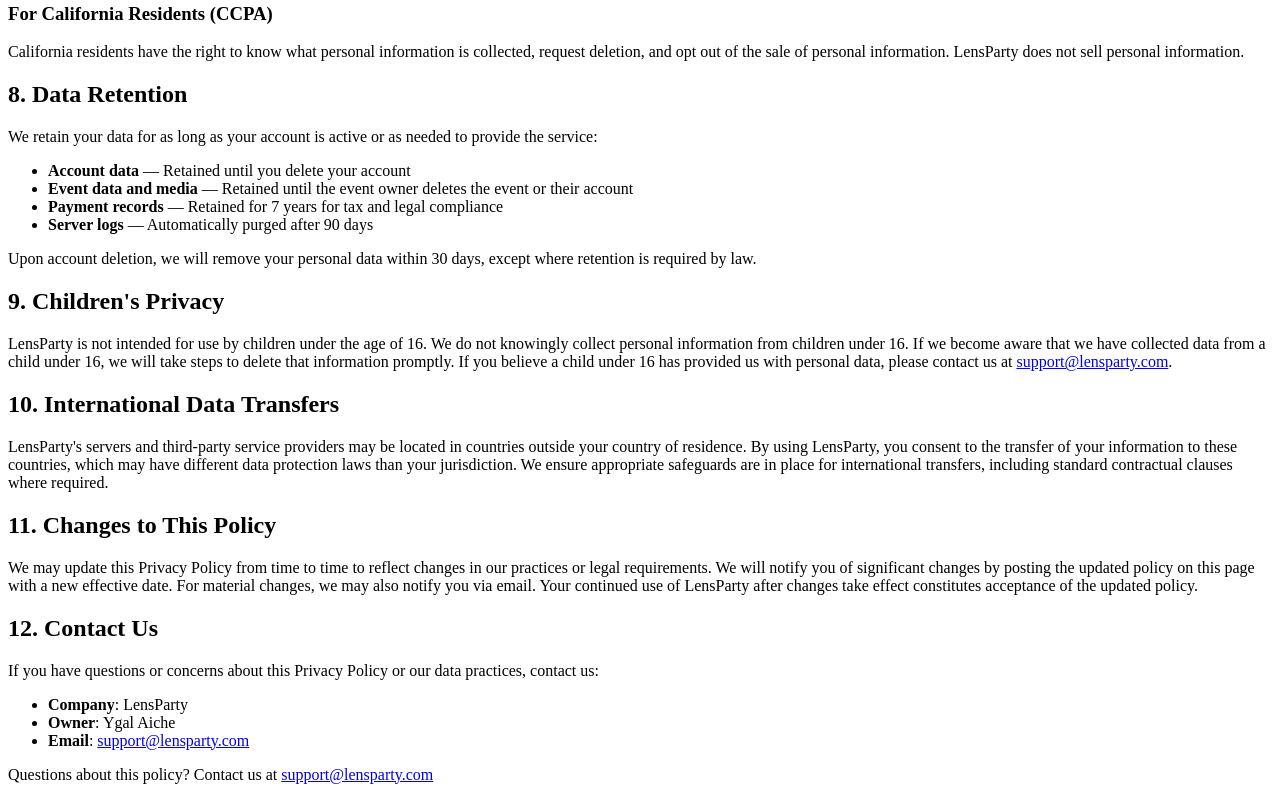
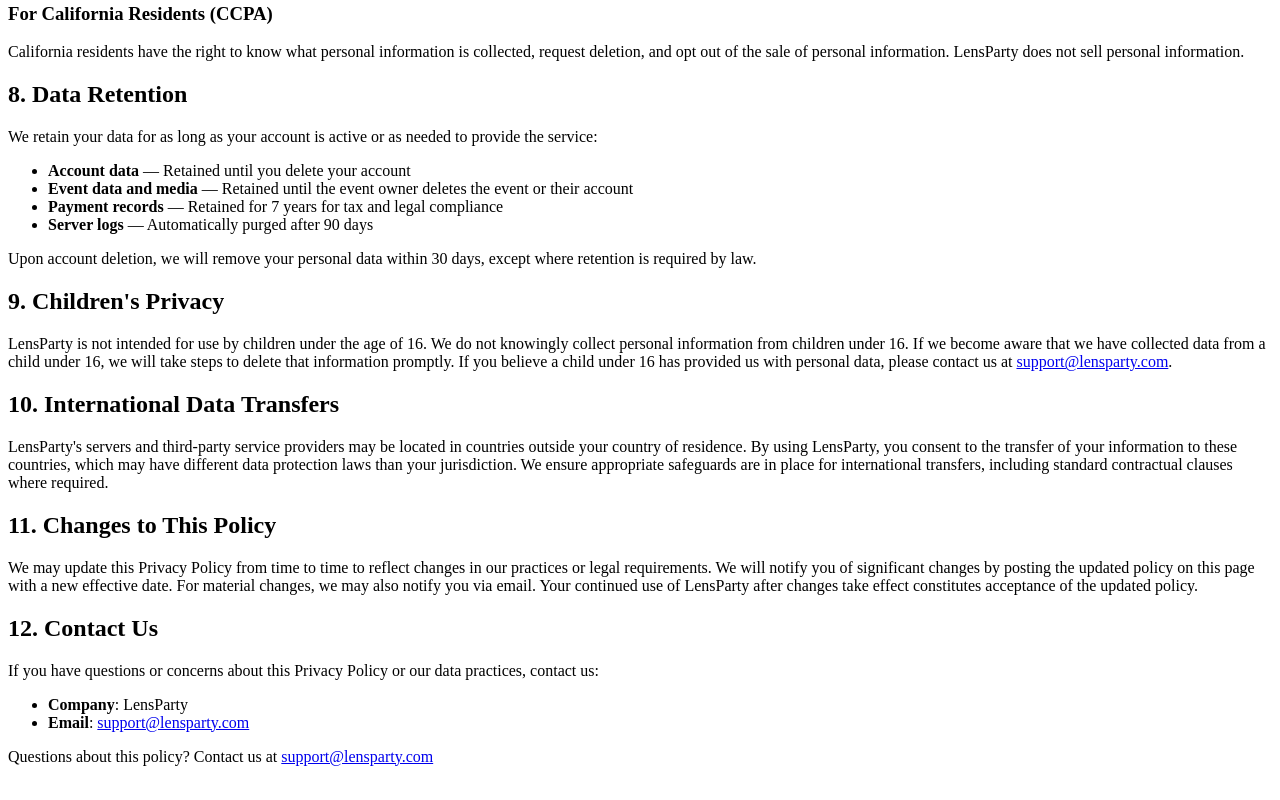
Before and after one commit to ygalaiche-coder/lensparty, a React (Vite) app in the folder client/: page /#/privacy in a window 1280 px wide. Shown: the part 2601-3401 px from the top of the page. Built offline with nearby package versions, Linux system fonts and the light colour scheme; a web font is replaced by a local one.

Commit message:
Remove owner name from Privacy Policy and Terms of Service

```diff
--- a/client/src/pages/privacy.tsx
+++ b/client/src/pages/privacy.tsx
@@ -215,7 +215,6 @@
       <p>If you have questions or concerns about this Privacy Policy or our data practices, contact us:</p>
       <ul>
         <li><strong>Company</strong>: LensParty</li>
-        <li><strong>Owner</strong>: Ygal Aiche</li>
         <li><strong>Email</strong>: <a href="mailto:support@lensparty.com">support@lensparty.com</a></li>
       </ul>
     </LegalPage>
--- a/client/src/pages/terms.tsx
+++ b/client/src/pages/terms.tsx
@@ -213,7 +213,7 @@
 
       <h2 id="indemnification">11. Indemnification</h2>
       <p>
-        You agree to indemnify, defend, and hold harmless LensParty, its owner Ygal Aiche, and any affiliates
+        You agree to indemnify, defend, and hold harmless LensParty and any affiliates
         from and against any claims, liabilities, damages, losses, and expenses (including reasonable legal fees)
         arising out of or in connection with:
       </p>
```
